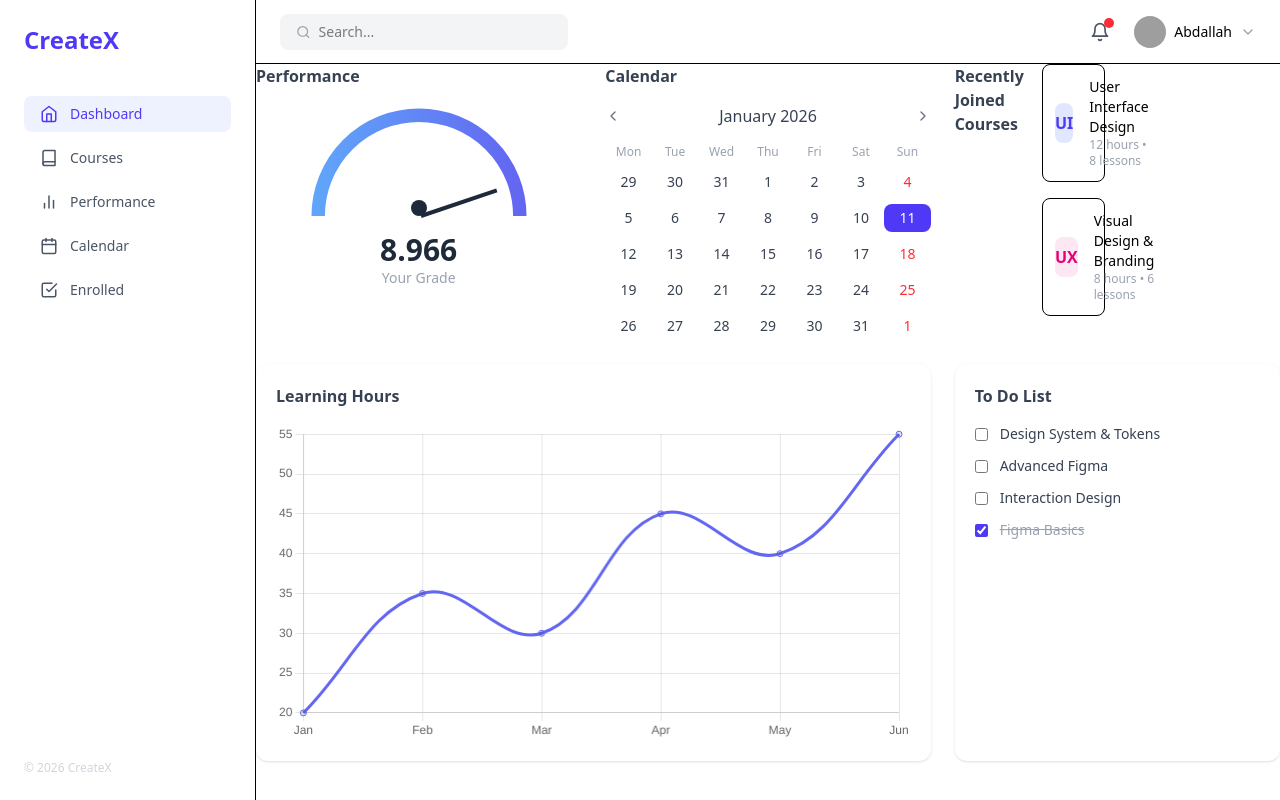
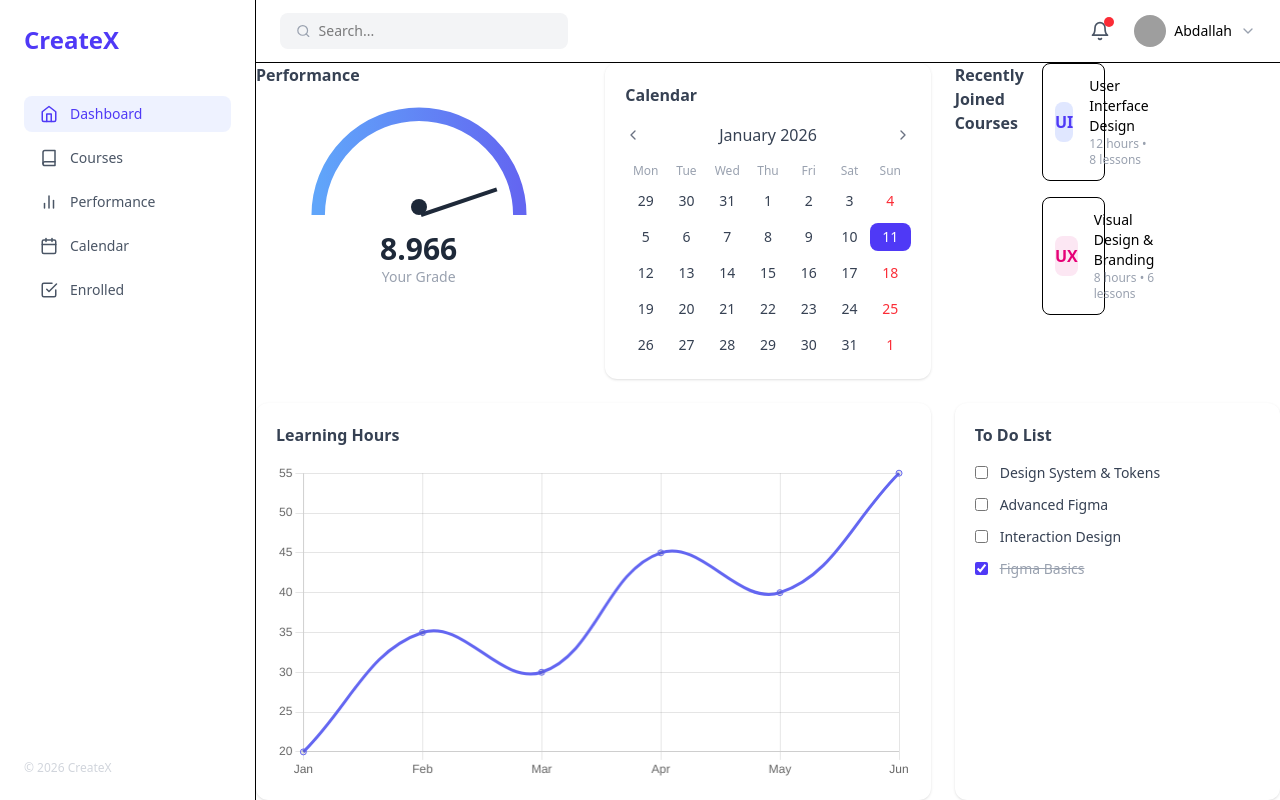
Before and after one commit to Ejaz-Ahmad18/CreateX-DashBoard, a React (Vite) app: page / in a window 1280 px wide. Built offline with nearby package versions, Linux system fonts and the light colour scheme; grey boxes are pictures that could not be loaded.

Commit message:
DashBoard-Clender-UI-Design-Fixed

```diff
--- a/src/Pages/Dashboard/Dashboard.jsx
+++ b/src/Pages/Dashboard/Dashboard.jsx
@@ -19,10 +19,9 @@ const Dashboard = () => {
 
       {/* Calendar Card */}
 
-<div className="col-span-4">
+<div className="md:col-span-4 bg-white rounded-xl p-5 shadow-sm">
   <Calendar />
 </div>
-
 
       {/* Recently Joined */}
      <h3 className="font-semibold text-gray-700 mb-4">
```
